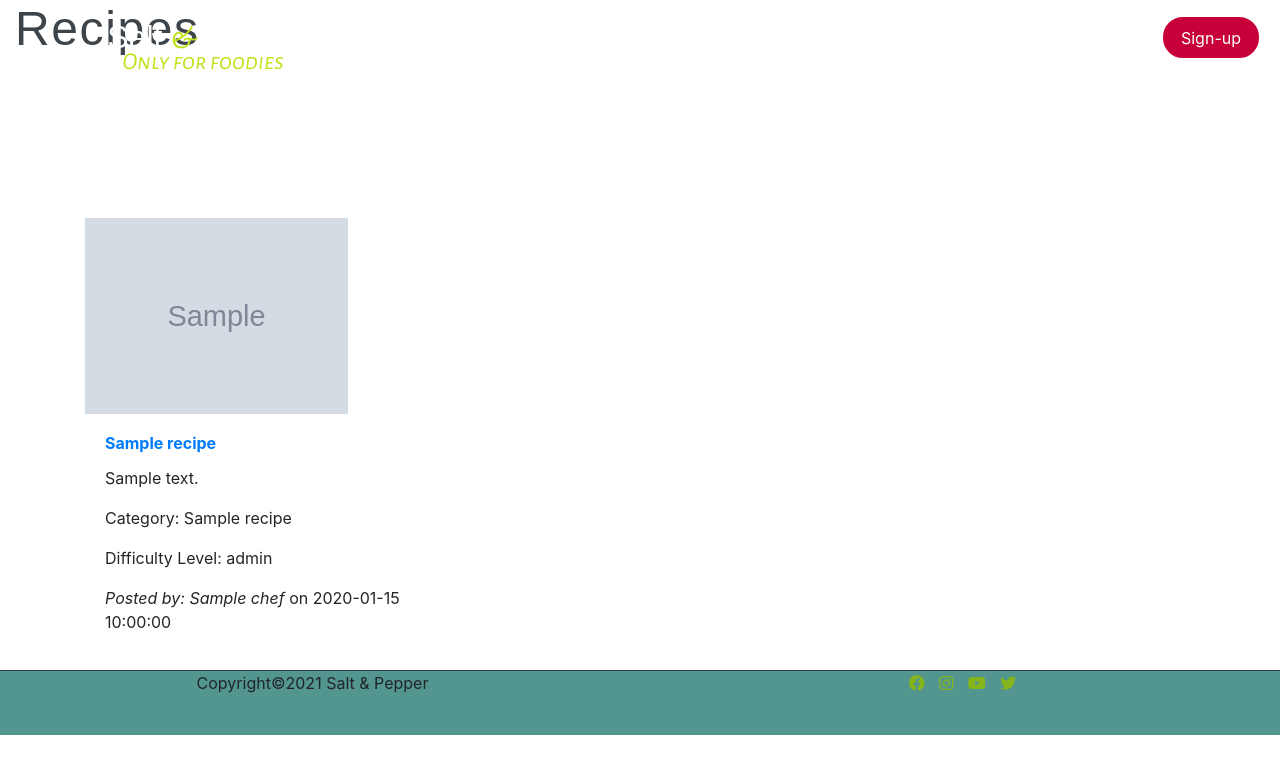
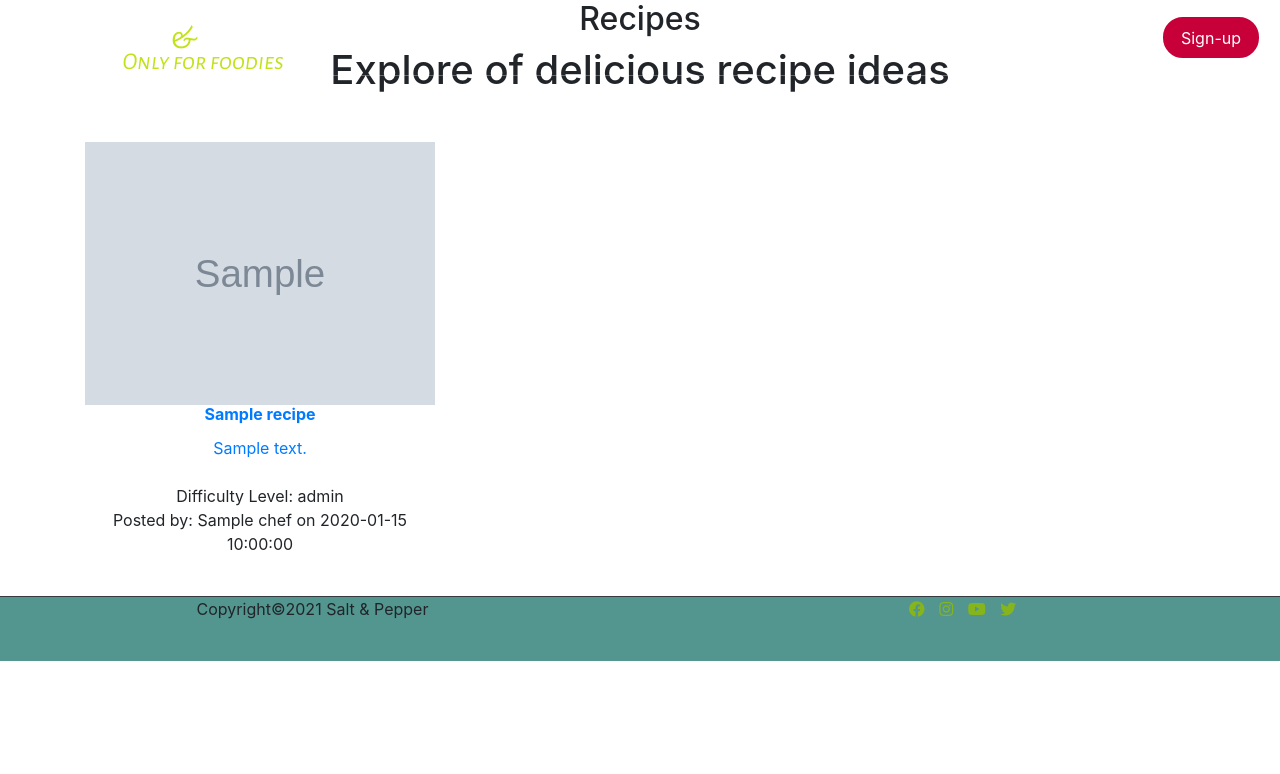
Before and after one commit to szilG/Salt-Papper, a Flask app: page /recipes/1 in a window 1280 px wide. Shown: the top 774 px of the page. Run offline with Flask 2, Linux system fonts and the light colour scheme; grey boxes marked "Sample" are stand-in pictures; a database or web service that is not in the repository returns one stand-in record (values such as "Sample title"); some libraries are stand-ins or nearby versions; some web fonts are replaced.

Commit message:
add header image and style to recie cards

```diff
--- a/templates/recipes.html
+++ b/templates/recipes.html
@@ -1,44 +1,43 @@
 {% extends "base.html" %}
 {% block content %}
 
-<div class="container-fluid">
-  <div class="recipe-text">
-    <h2>Recipes</h2>
+<div class="container-fluid header-img"></div>
+<div class="row header-text">
+  <div class="col-md-12 text-center">
+      <h2>Recipes</h2>
   </div>
+</div>
 
-  <div class="container recipes-container">
-    {% if recipes|length > 0 %}
-    <div class="row">
-      {% for recipe in recipes %}
-
-        <div class="col-sm-12 col-md-6 col-lg-4">
-          <div class="">
-            <img class=" img-fluid w-75" src="{{ recipe.image }}" alt="{{ recipe.recipe_name }}">
-            <div class="card-body">
-              <a href="{{ url_for('single_recipe', recipe_id=recipe._id) }}">
-                <h6 class="card-title"><strong>{{ recipe.recipe_name }}</strong></h6>
-              </a>
-              <p>{{ recipe.description | truncate(40, true) }}</p>
-              <p>Category: {{ recipe.category_name }}</p>
-              <p>Difficulty Level: {{ recipe.difficulty_level }}</p>
-              <p><em>Posted by: {{ recipe.chef }}</em> on {{ recipe.formated_date }}</p>
+<section class="container-fluid recipe-categories">
+  <div class="container">
+      <div class="text-center">
+          <h1>Explore of delicious recipe ideas</h1>
+      </div>
+      <div class="row mt-5">
+        {% for recipe in recipes %}
+        <div class="col-md-6 col-lg-4 d-flex">
+          <div class="product">
+            <div class="img d-flex align-items-center justify-content-center">
+              <img class=" img-fluid" src="{{ recipe.image }}" alt="{{ recipe.recipe_name }}">
+            </div>
+            <div class="text-center">
+              <span class="recipe-title"><a href="{{ url_for('single_recipe', recipe_id=recipe._id) }}">
+                      <h6 class="card-title"><strong>{{ recipe.recipe_name }}</strong></h6>
+                </a>
+              </span>
+              <span class="recipe-description d-block text-white"><a href="{{ url_for('single_recipe', recipe_id=recipe._id) }}">
+                {{ recipe.description | truncate(40, true) }}</a></span>
+              <span class="recipe-category d-block text-white">Category: {{ recipe.category_name }}</span>
+              <span class="recipe-difficulty d-block">Difficulty Level: {{ recipe.difficulty_level }}</span>
+              <span class="posted d-block">Posted by: {{ recipe.chef }} on {{ recipe.formated_date }}</span>
             </div>
           </div>
+
         </div>
+        {% endfor %}
+      </div>
 
-      {% endfor %}
-    </div>
-    {% else %}
-    <div class="recipe-text">
-      <h4 class="recipe-header">Sorry no recipe in this category, try something else.</h4>
-      {% if not session.user %}
-      <p>Or <a href="{{ url_for('login') }}">Sign-In</a>/<a href="{{ url_for('register') }}">Sign-up</a> to add your own
-        recipes!</p>
-    </div>
-    {% endif %}
-    {% endif %}
-  </div>
-</div>
+</section>
 
 
 
```
